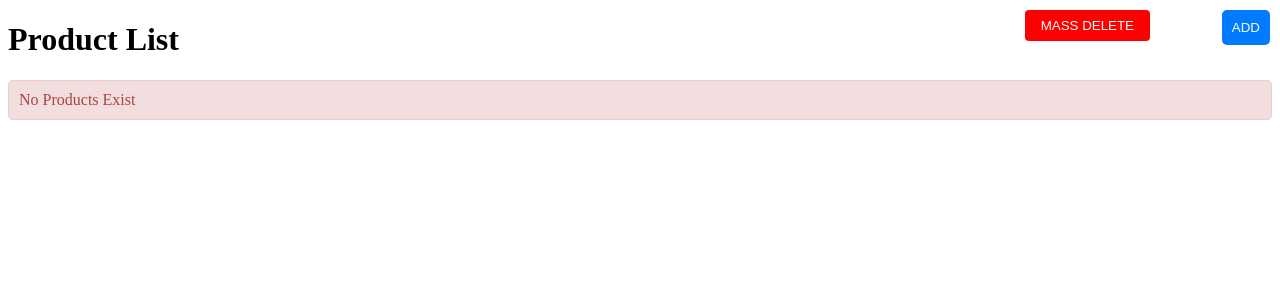
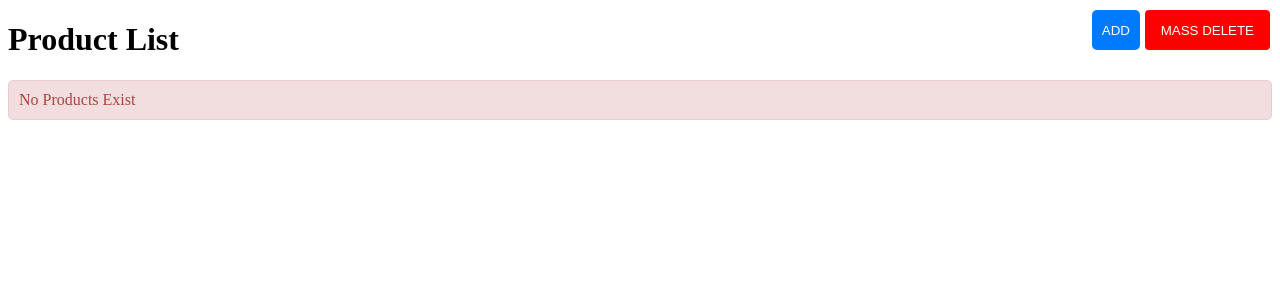
Before and after one commit to LevaniUgulava/PHP, a PHP site: page / in a window 1280 px wide. Shown: the top 300 px of the page. Run offline with PHP 8.4, Linux system fonts and the light colour scheme; data that the repository does not hold is empty.

Commit message:
first commit

```diff
--- a/style/button.css
+++ b/style/button.css
@@ -1,7 +1,8 @@
 .add-button {
+    height: 40px;
     position: fixed;
     top: 10px;
-    right: 10px;
+    right: 140px;
     z-index: 1000;
     padding: 10px;
     background-color: #007bff;
@@ -16,9 +17,10 @@
 }
 
 .delete-button {
+    height: 40px;
     position: fixed;
     top: 10px;
-    right: 130px;
+    right: 10px;
     z-index: 1000;
     padding: 10px;
     background-color: #e70b21;
```
